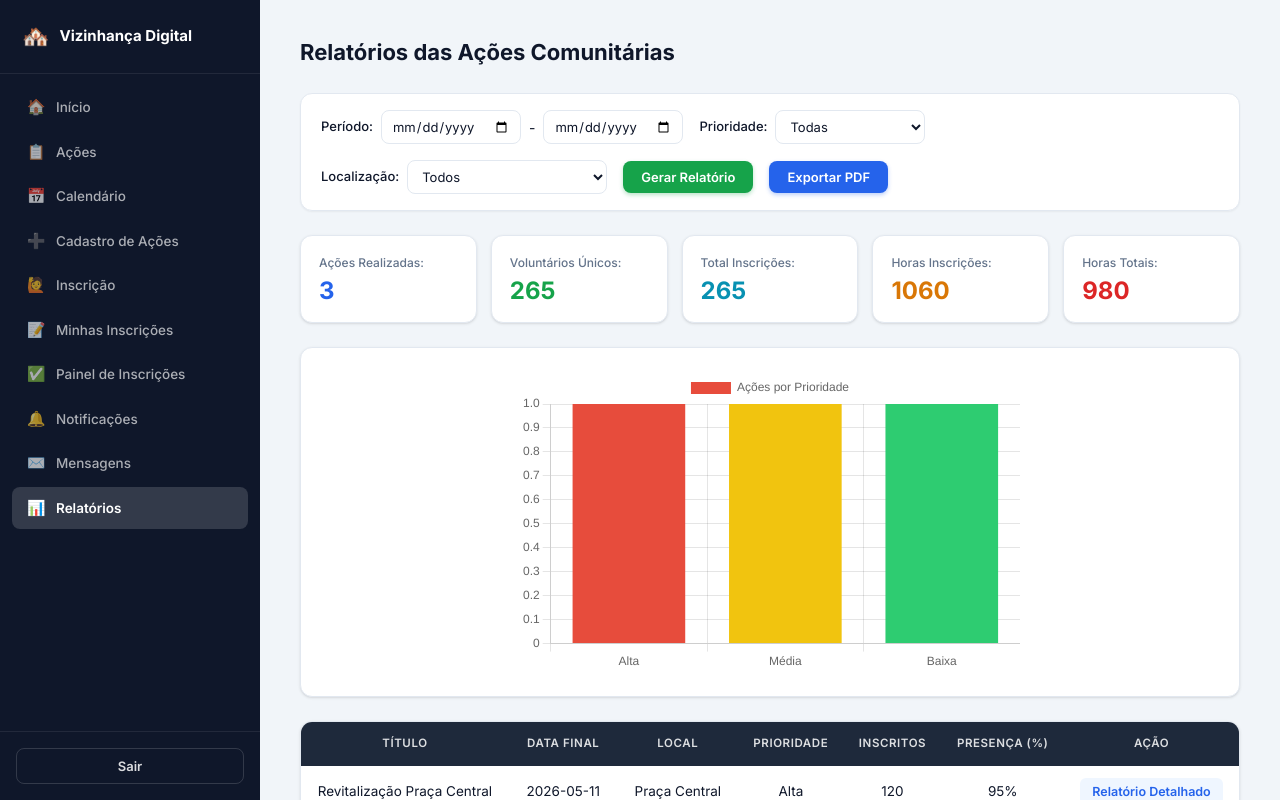
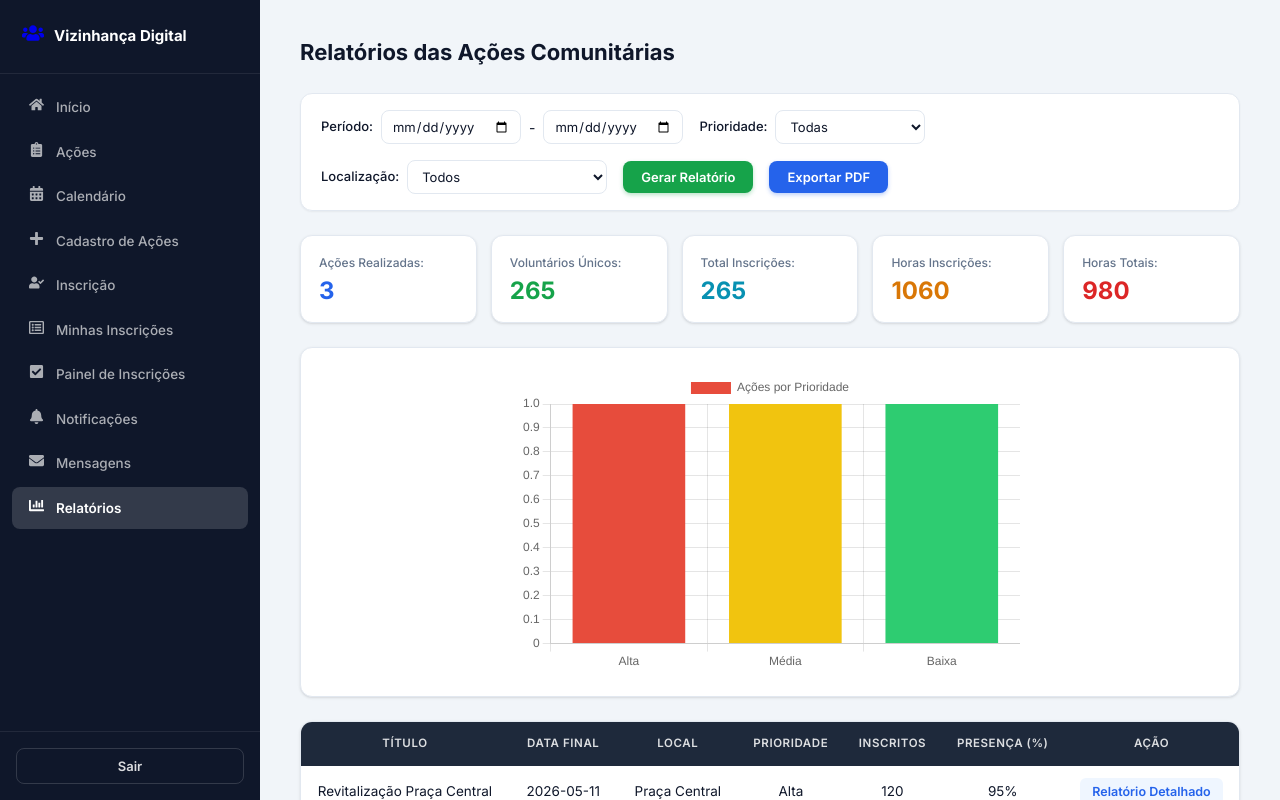
Before and after one commit to wandergale/vizinhaca-digital, a React (Vite) app in the folder frontend/: page /relatorios in a window 1280 px wide. Built offline with nearby package versions, Linux system fonts and the light colour scheme; no server answers.

Commit message:
Update Sidebar.jsx

```diff
--- a/frontend/src/components/Sidebar.jsx
+++ b/frontend/src/components/Sidebar.jsx
@@ -1,18 +1,22 @@
 import { NavLink, useNavigate } from 'react-router-dom';
 import '../styles/sidebar.css';
 
-// Links de navegação da sidebar — cada um aponta para uma rota real do app.
+import {
+  FaHome, FaClipboardList, FaCalendarAlt, FaPlus, FaUserCheck,
+  FaRegListAlt, FaCheckSquare, FaBell, FaEnvelope, FaChartBar, FaUsers
+} from 'react-icons/fa';
+
 const NAV_LINKS = [
-  { label: 'Início',              path: '/home',                icon: '🏠' },
-  { label: 'Ações',               path: '/acoes',               icon: '📋' },
-  { label: 'Calendário',          path: '/calendario',          icon: '📅' },
-  { label: 'Cadastro de Ações',   path: '/cadastro-acoes',      icon: '➕' },
-  { label: 'Inscrição',           path: '/inscricao-voluntario', icon: '🙋' },
-  { label: 'Minhas Inscrições',   path: '/minhas-inscricoes',   icon: '📝' },
-  { label: 'Painel de Inscrições', path: '/painel-inscricoes',  icon: '✅' },
-  { label: 'Notificações',        path: '/notificacoes',        icon: '🔔' },
-  { label: 'Mensagens',           path: '/mensagens',           icon: '✉️' },
-  { label: 'Relatórios',          path: '/relatorios',          icon: '📊' },
+  { label: 'Início',              path: '/home',                icon: <FaHome /> },
+  { label: 'Ações',               path: '/acoes',               icon: <FaClipboardList /> },
+  { label: 'Calendário',          path: '/calendario',          icon: <FaCalendarAlt /> },
+  { label: 'Cadastro de Ações',   path: '/cadastro-acoes',      icon: <FaPlus /> },
+  { label: 'Inscrição',           path: '/inscricao-voluntario', icon: <FaUserCheck /> },
+  { label: 'Minhas Inscrições',   path: '/minhas-inscricoes',   icon: <FaRegListAlt /> },
+  { label: 'Painel de Inscrições', path: '/painel-inscricoes',  icon: <FaCheckSquare /> },
+  { label: 'Notificações',        path: '/notificacoes',        icon: <FaBell /> },
+  { label: 'Mensagens',           path: '/mensagens',           icon: <FaEnvelope /> },
+  { label: 'Relatórios',          path: '/relatorios',          icon: <FaChartBar /> },
 ];
 
 export default function Sidebar() {
@@ -28,7 +32,7 @@ export default function Sidebar() {
   return (
     <aside className="sidebar">
       <NavLink to="/home" className="sidebar-brand">
-        <span className="sidebar-brand-icon">🏘️</span>
+        <span className="sidebar-brand-icon"><FaUsers /></span>
         <span className="sidebar-brand-name">Vizinhança Digital</span>
       </NavLink>
 
```
